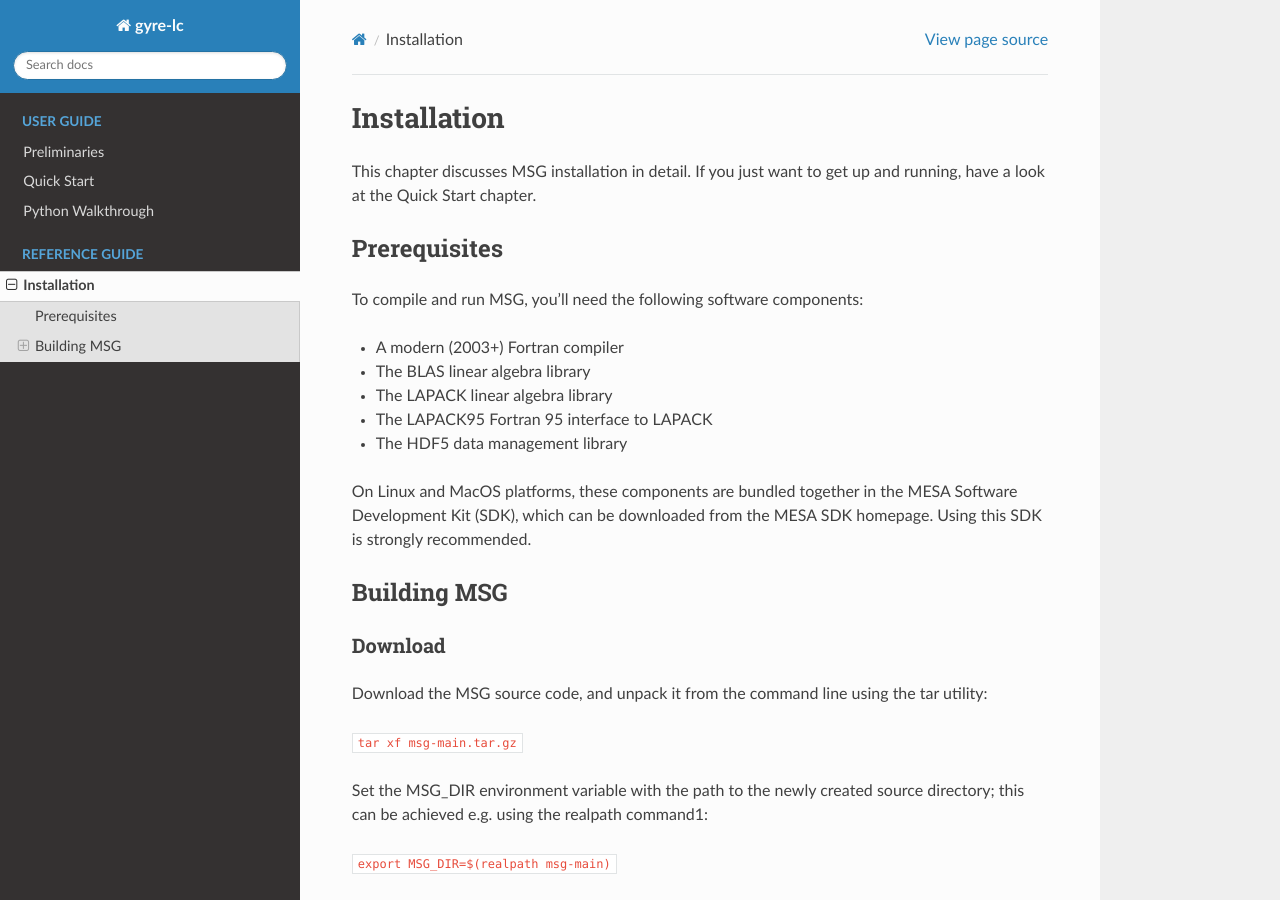
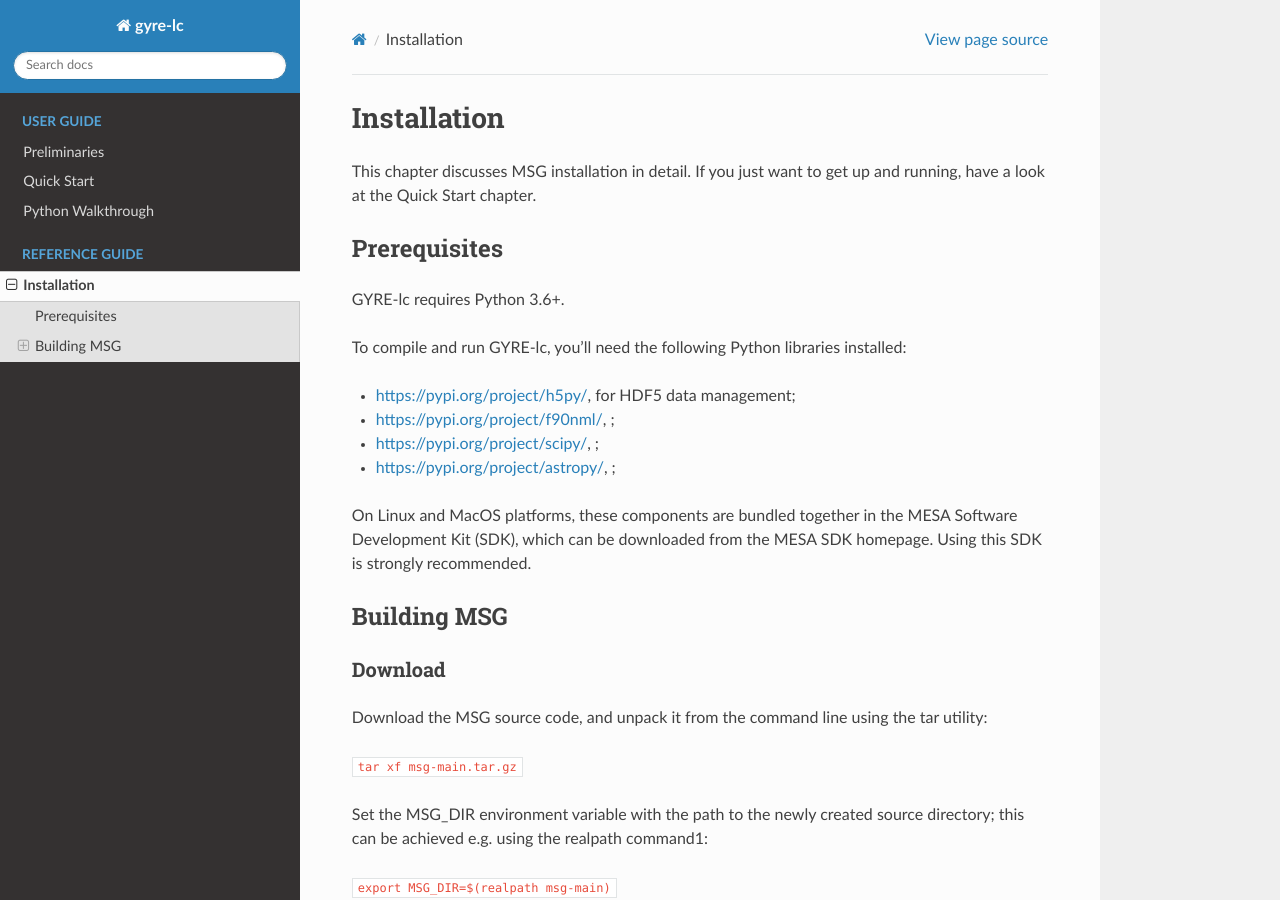
Before and after one commit to aaronesque/gyre-lc, a Sphinx documentation site: the page built from docs/source/ref-guide/installation.rst, in a window 1280 px wide and 900 px high. Built offline with Sphinx 7.4.7 and the Read the Docs theme 2.0.0, drawn with Linux system fonts in a browser that asks for light colours.

Commit message:
wrote quick-start.rst

```diff
--- a/docs/source/ref-guide/installation.rst
+++ b/docs/source/ref-guide/installation.rst
@@ -9,13 +9,14 @@ This chapter discusses MSG installation in detail. If you just want to get up an
 Prerequisites
 -----------------------------------
 
-To compile and run MSG, you’ll need the following software components:
+GYRE-lc requires Python 3.6+.
 
-- A modern (2003+) Fortran compiler
-- The BLAS linear algebra library
-- The LAPACK linear algebra library
-- The LAPACK95 Fortran 95 interface to LAPACK
-- The HDF5 data management library
+To compile and run GYRE-lc, you’ll need the following Python libraries installed:
+
+- `<https://pypi.org/project/h5py/>`_, for HDF5 data management;
+- `<https://pypi.org/project/f90nml/>`_, ;
+- `<https://pypi.org/project/scipy/>`_, ;
+- `<https://pypi.org/project/astropy/>`_, ;
 
 On Linux and MacOS platforms, these components are bundled together in the MESA Software Development Kit (SDK), which can be downloaded from the MESA SDK homepage. Using this SDK is strongly recommended.
 
```
Also changed, not shown: 5 other files.
